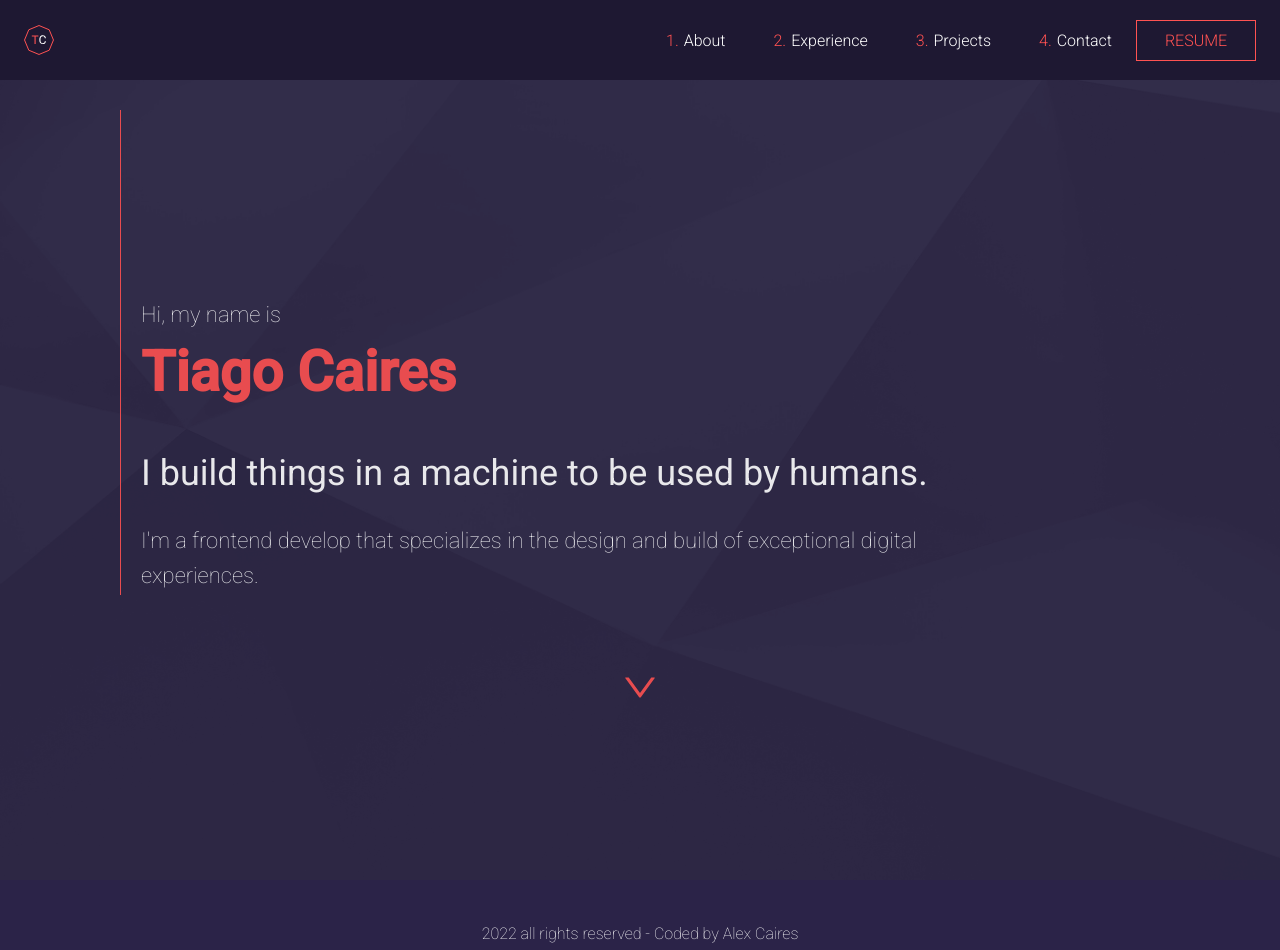
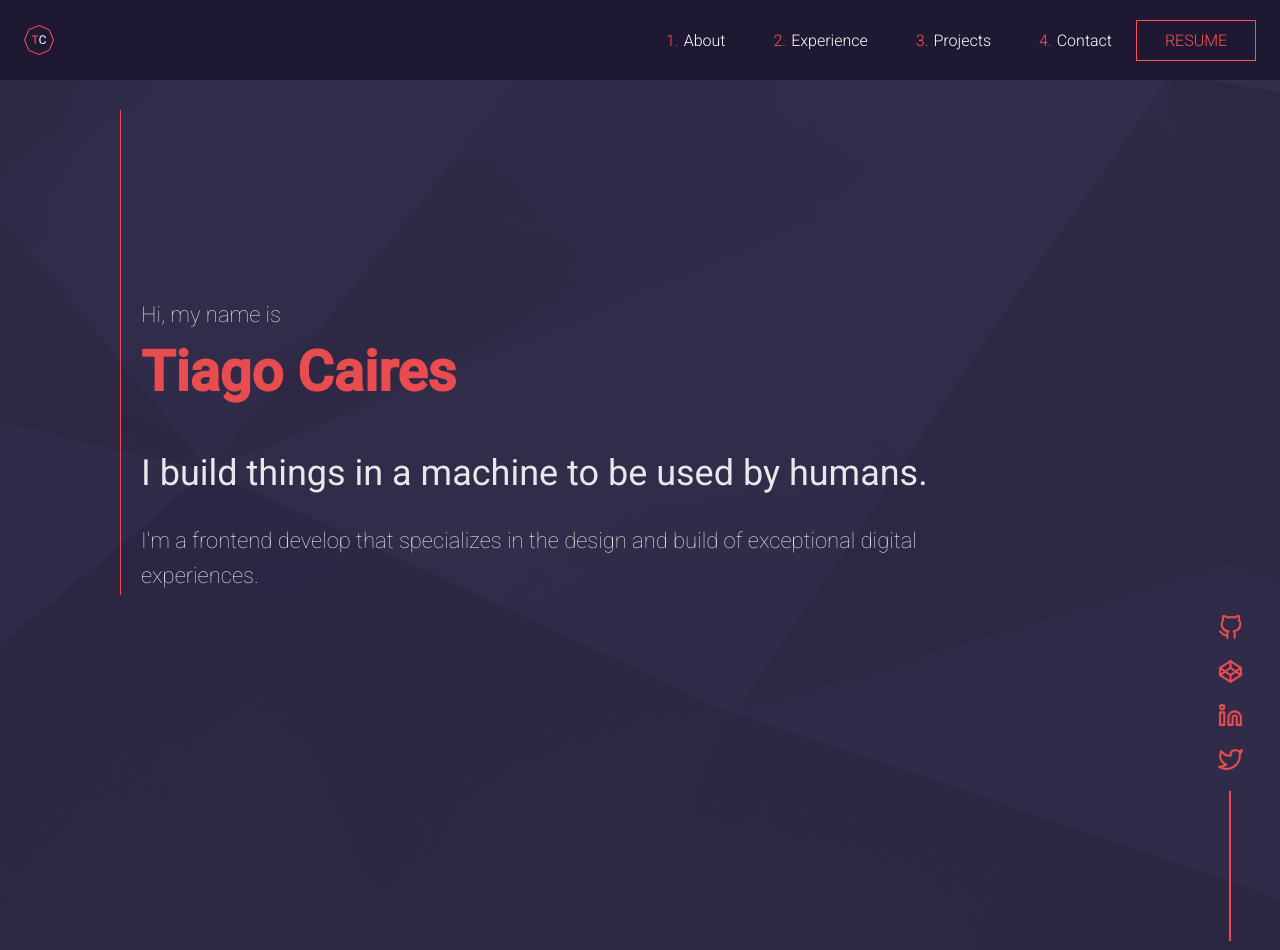
Before and after one commit to AleexCaires/Portfolio, a Next.js app: page / in a window 1280 px wide. Shown: the top 950 px of the page. Built offline with nearby package versions, Linux system fonts and the light colour scheme.

Commit message:
Changes to Hero Styles

```diff
--- a/components/Hero/Hero.styles.js
+++ b/components/Hero/Hero.styles.js
@@ -97,6 +97,8 @@ export const HeroWord = styled.p`
 
 export const ScrollButton = styled(AiOutlineDown)`
     margin: 0 auto;
+    display: flex;
+    flex-direction: row;
     text-align: center;
     color: ${p => p.theme.color.primaryColor};
     width: 40px;
@@ -107,9 +109,11 @@ export const Sidebar = styled.div`
     width: 100px;
     bottom: 0;
     margin-left: auto;
+    flex-direction: column;
+    align-items: flex-start;
     color: ${p => p.theme.color.primaryColor};
 
-    @media only screen and (max-width : 4768px) {
+    @media only screen and (max-width : 768px) {
         display: none;
 }
 `
```
